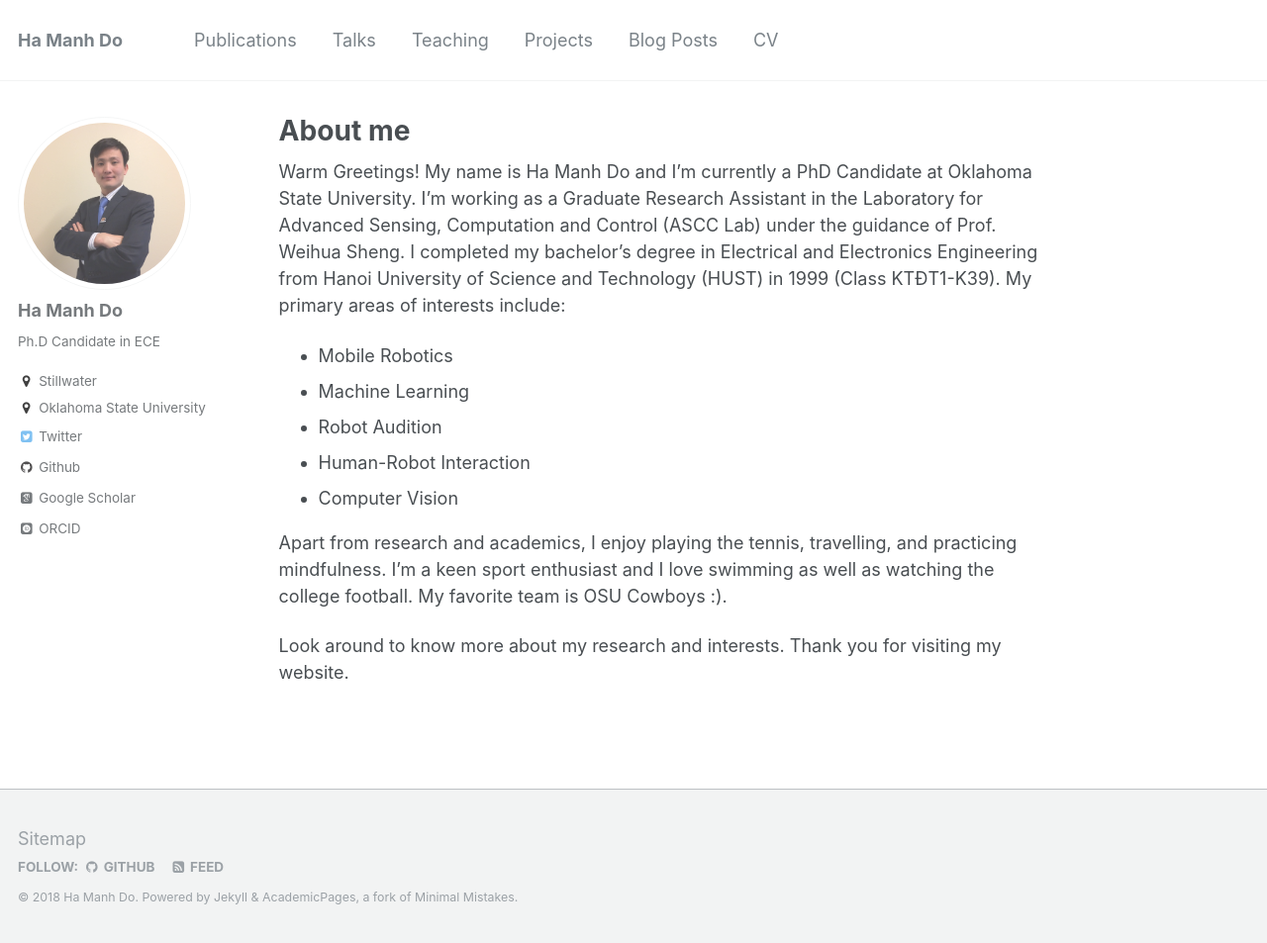
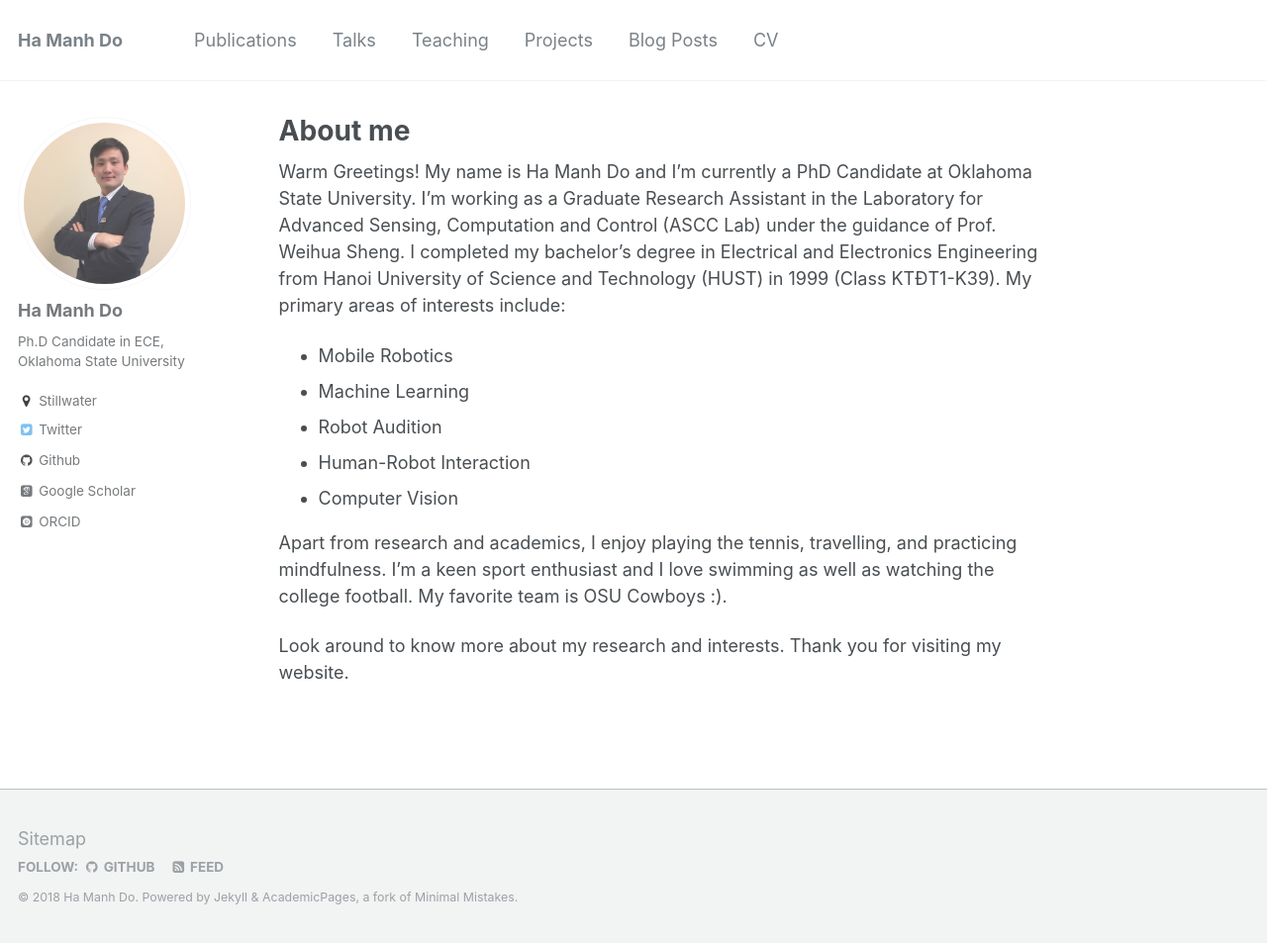
Before and after one commit to hmdo/hmdo.github.io, a Jekyll site: the page built from _pages/about.md, in a window 1280 px wide and 953 px high. Shown: the whole window at 99% size. Built offline with Jekyll 4.4.1, drawn with Linux system fonts in a browser that asks for light colours; some web fonts are replaced.

```diff
--- a/_config.yml
+++ b/_config.yml
@@ -80,9 +80,9 @@ analytics:
 author:
   name             : "Ha Manh Do"
   avatar           : "hado.JPG"
-  bio              : "Ph.D Candidate in ECE"
+  bio              : "Ph.D Candidate in ECE, Oklahoma State University "
   location         : "Stillwater"
-  employer         : "Oklahoma State University"
+  employer         :
   googlescholar    : "https://scholar.google.com/citations?hl=en&user=fquvbMIAAAAJ"
   email            :
   uri              :
```
